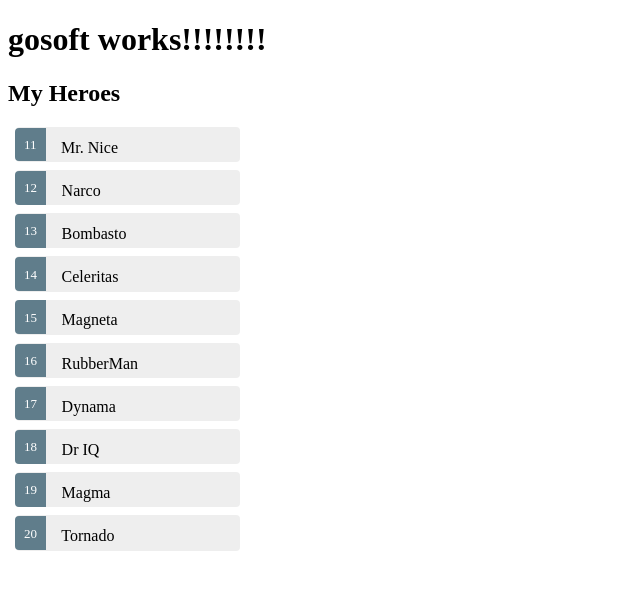
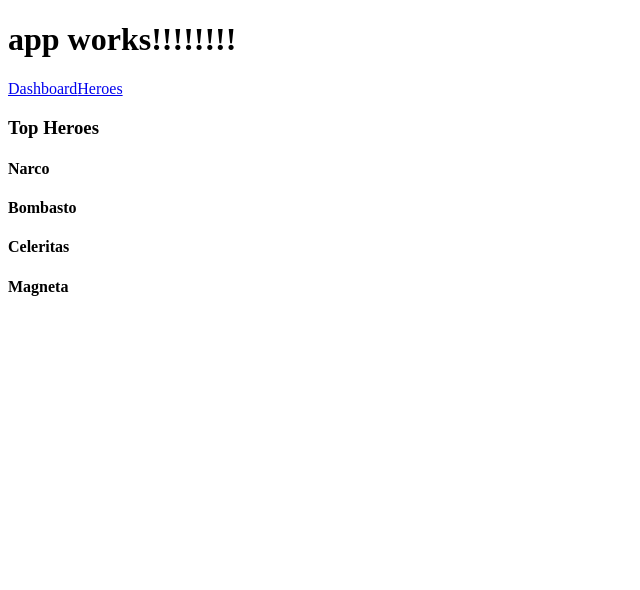
Before and after one commit to AoftionStyle/ngosoft, an Angular app: page / in a window 1280 px wide. Shown: the top 590 px of the page, without its empty margins (0-640 px from the left). Built offline with nearby package versions, Linux system fonts and the light colour scheme.

Commit message:
create dashboard

```diff
--- a/src/app/app.component.ts
+++ b/src/app/app.component.ts
@@ -3,7 +3,15 @@ import { Component } from '@angular/core';
 @Component({
   selector: 'app-root',
   //templateUrl: './app.component.html',
-  template : '<h1>{{title}}<h1>'
+  template: `
+   <h1>{{title}}</h1>
+   <nav>
+     <a routerLink="/">Dashboard</a>
+     <a routerLink="/heroes">Heroes</a>
+   </nav>
+   <router-outlet></router-outlet>
+ `
+
 })
 export class AppComponent {
   title = 'app works!!!!!!!!';
--- /dev/null
+++ b/src/app/dashboard.component.html
@@ -0,0 +1,8 @@
+<h3>Top Heroes</h3>
+<div class="grid grid-pad">
+  <div *ngFor="let hero of heroes" class="col-1-4">
+    <div class="module hero">
+      <h4>{{hero.name}}</h4>
+    </div>
+  </div>
+</div>
--- /dev/null
+++ b/src/app/dashboard.component.ts
@@ -0,0 +1,29 @@
+import { Component, OnInit } from '@angular/core';
+
+import { Hero } from './hero';
+import { HeroService } from './hero.service';
+
+@Component({
+  moduleId: module.id,
+  selector: 'app-dashboard',
+  templateUrl: './dashboard.component.html',
+//   template: `
+//    <h1>{{title}}</h1>
+//    <nav>
+//      <a routerLink="/">Dashboard</a>
+//      <a routerLink="/heroes">Heroes</a>
+//    </nav>
+//    <router-outlet></router-outlet>
+//  `
+    providers : [HeroService]
+})
+export class DashboardComponent implements OnInit{
+  heroes: Hero[] = [];
+
+  constructor(private heroService: HeroService) { }
+
+  ngOnInit(): void {
+    this.heroService.getHeroes()
+      .then(heroes => this.heroes = heroes.slice(1, 5));
+  }
+}
--- a/src/app/gosoft.component.ts
+++ b/src/app/gosoft.component.ts
@@ -1,18 +1,21 @@
 import { Component } from '@angular/core';
 import { Hero } from './hero';
+import { HeroService } from './hero.service';
+import { OnInit } from '@angular/core';
 
-const HEROES: Hero[] = [
-  { id: 11, name: 'Mr. Nice' },
-  { id: 12, name: 'Narco' },
-  { id: 13, name: 'Bombasto' },
-  { id: 14, name: 'Celeritas' },
-  { id: 15, name: 'Magneta' },
-  { id: 16, name: 'RubberMan' },
-  { id: 17, name: 'Dynama' },
-  { id: 18, name: 'Dr IQ' },
-  { id: 19, name: 'Magma' },
-  { id: 20, name: 'Tornado' }
-];
+
+// const HEROES: Hero[] = [
+//   { id: 11, name: 'Mr. Nice' },
+//   { id: 12, name: 'Narco' },
+//   { id: 13, name: 'Bombasto' },
+//   { id: 14, name: 'Celeritas' },
+//   { id: 15, name: 'Magneta' },
+//   { id: 16, name: 'RubberMan' },
+//   { id: 17, name: 'Dynama' },
+//   { id: 18, name: 'Dr IQ' },
+//   { id: 19, name: 'Magma' },
+//   { id: 20, name: 'Tornado' }
+// ];
 
 
 
@@ -21,6 +24,7 @@ const HEROES: Hero[] = [
     //template : '<h1>{{title}}</h1><h1>{{hero}}</h1>'
     //template : '<h1> {{hero.id}} {{hero.title}}</h1>'
     templateUrl : './gosoft.component.html',
+    providers: [HeroService],
     //template : '<h1> {{hero[0]}} </h1>'
     styles: [`
   .selected {
@@ -75,16 +79,30 @@ const HEROES: Hero[] = [
 
 
 })
-export class GosoftComponent {
+export class GosoftComponent implements OnInit {
   title = 'gosoft works!!!!!!!!';
   //hero = 'Wonder Women';
-  heroes = HEROES;
+  heroes;
   hero: Hero = new Hero(1, 'WonderMan');
   selectedHero: Hero;
+
 
   doSomething(hero: Hero): void {
     console.log("Clicked!!: "+hero.id+"  "+hero.name);
     this.selectedHero = hero;
     this.title = hero.name;
   }
+
+  constructor(private heroService: HeroService) { }
+
+  // getHeroes(): void {
+  //   this.heroes = this.heroService.getHeroes();
+  // }
+  getHeroes(): void {
+    this.heroService.getHeroes().then(heroes => this.heroes = heroes);
+  }
+
+  ngOnInit(): void {
+    this.getHeroes();
+  }
 }
--- a/src/app/hero-detail.component.ts
+++ b/src/app/hero-detail.component.ts
@@ -1,10 +1,13 @@
 import { Component, Input } from '@angular/core';
 import { Hero } from './hero';
+import { HeroService } from './hero.service';
 
 @Component({
   selector: 'app-hero-detail',
-  templateUrl: './hero-detail.component.html'
+  templateUrl: './hero-detail.component.html',
+  providers: [HeroService]
 })
 export class HeroDetailComponent {
   @Input() selectedHEro: Hero;
+  constructor(private heroService: HeroService) { }
 }
--- a/src/app/hero.service.ts
+++ b/src/app/hero.service.ts
@@ -15,11 +15,11 @@ export class HeroService{
 
     getHeroesSlowly(): Promise<Hero[]> {
         return new Promise(resolve => {
-            //setTimeout( () => resolve(this.getHeroes()), 5000);
-            setTimeout( () => this.resolveABC(resolve), 2000);
+            setTimeout( () => resolve(this.getHeroes()), 5000);
+            //setTimeout( () => this.resolveABC(resolve), 2000);
         });
     }
-    resolveABC(res) {
-        res(this.getHeroes());
-    }
+    // resolveABC(res) {
+    //     res(this.getHeroes());
+    // }
 }
--- a/src/index.html
+++ b/src/index.html
@@ -9,6 +9,7 @@
   <link rel="icon" type="image/x-icon" href="favicon.ico">
 </head>
 <body>
-  <app-gosoft>Loading...</app-gosoft>
+
+  <app-root>Loading...</app-root>
 </body>
 </html>
```
Also changed, not shown: src/app/app.module.ts (+11 -3 lines).
